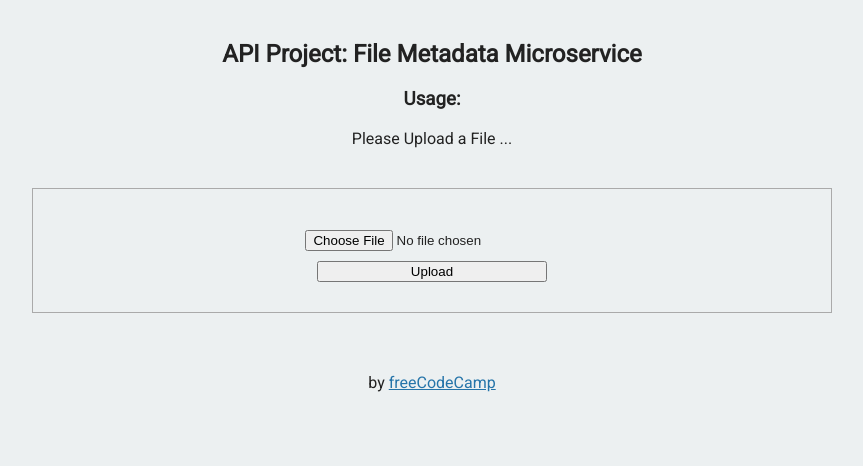
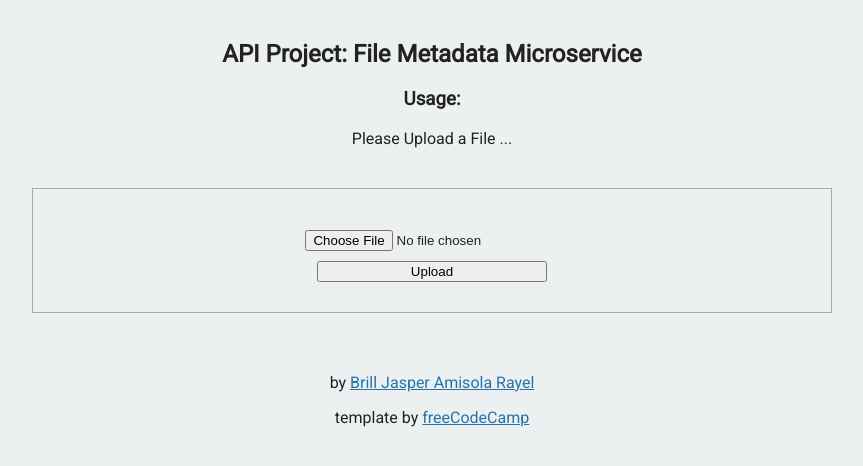
Before and after one commit to gitsumakwel/filemetadata_express_multer, a website: page views/index.html in a window 1280 px wide. Shown: the whole page, without its empty margins (208-1071 px from the left). Drawn offline with Linux system fonts and the light colour scheme.

Commit message:
Git commit index.js

```diff
--- a/views/index.html
+++ b/views/index.html
@@ -27,6 +27,10 @@
       <div class="footer">
         <p>
           by
+          <a href="https://www.freecodecamp.org/fcc8364894f-a1fb-48d0-b196-69fac43ef89d">Brill Jasper Amisola Rayel</a>
+        </p>
+        <p>
+          template by
           <a href="http://www.freecodecamp.com">freeCodeCamp</a>
         </p>
       </div>
```
